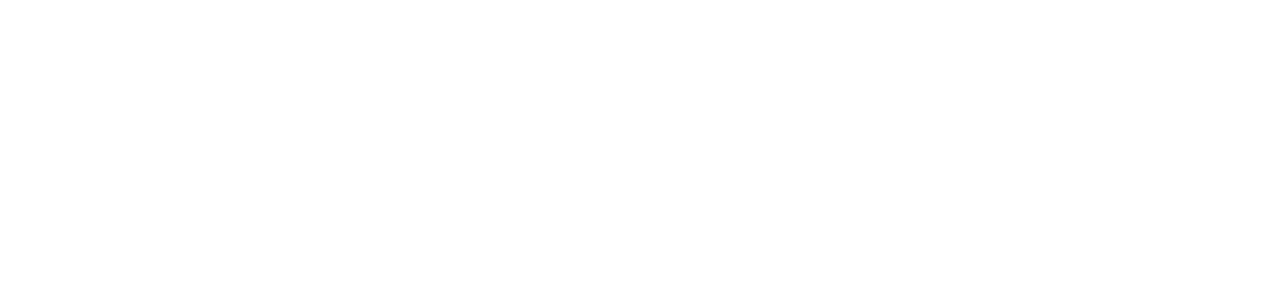
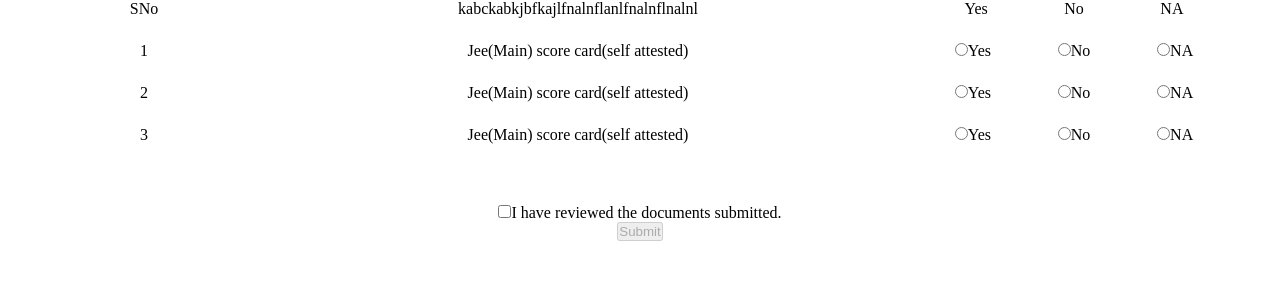
Before and after one commit to pkspyder007/admission-portal-iiitu, a React (Create React App) app in the folder client/: page /form1 in a window 1280 px wide. Shown: the top 300 px of the page. Built offline with nearby package versions, Linux system fonts and the light colour scheme; the HTML template or start-up script is replaced by a standard one.

Commit message:
Add form1 frontend

```diff
--- a/client/src/App.js
+++ b/client/src/App.js
@@ -5,6 +5,7 @@
 import RegistrationForm from './pages/Form3';
 import Login from './pages/Login';
 import Dashboard from './components/Dashboard';
+import Form1 from './pages/Form1';
 
 
 function App() {
@@ -15,6 +16,7 @@
           <Route path="/" exact={true} component={Dashboard} />
           <Route path="/login" exact={true} component={Login} />
           <Route path="/form3" exact={true} component={RegistrationForm} />
+          <Route path="/form1" exact={true} component={Form1} />
        </Switch>
       </BrowserRouter>
     </div>
--- /dev/null
+++ b/client/src/components/Field.jsx
@@ -0,0 +1,54 @@
+import React from "react";
+import "../css/Field.scss";
+import { Form, Input, Checkbox, Radio } from "antd";
+
+function Field({ children }) {
+  // const [form] = Form.useForm();
+  return (
+    <div className="field__container">
+      {/* <table>
+        <liead className="table__head">
+          <li>SNo</li>
+          <li>kabckabkjbfkajlfnalnflanlfnalnflnalnl</li>
+          <li>Yes</li>
+          <li>No</li>
+          <li>NA</li>
+        </liead>
+        <tbody className="table__body">{children}</tbody>
+      </table> */}
+      <ul>
+      <li>SNo</li>
+          <li>kabckabkjbfkajlfnalnflanlfnalnflnalnl</li>
+          <div style={{display: 'flex',justifyContent:'space-evenly'}}>
+          <li>Yes</li>
+          <li>No</li>
+          <li>NA</li>
+          </div>
+      </ul>
+      {children}
+    </div>
+  );
+}
+
+export const DocRow = ({ sno, title, onChangeHandler }) => {
+  return (
+    <ul>
+      <li>{sno}</li>
+      <li>{title}</li>
+
+      <Radio.Group onChange={(e) => onChangeHandler(sno, e.target.value)}>
+        <li>
+          <Radio value="YES">Yes</Radio>
+        </li>
+        <li>
+          <Radio value="NO">No</Radio>
+        </li>
+        <li>
+          <Radio value="NA">NA</Radio>
+        </li>
+      </Radio.Group>
+    </ul>
+  );
+};
+
+export default Field;
--- /dev/null
+++ b/client/src/css/Field.scss
@@ -0,0 +1,35 @@
+.field__container{
+    // table{
+    //   width: 100%;
+    //   text-align: center;
+    // }
+    // display:grid;
+    // margin:0 20px;
+    // grid-template-rows: .5fr 7fr .5fr .5fr .5fr;
+    // text-align: center;
+    // ul{
+    //     display: flex;
+    //     // flex-direction: column;
+    // }
+
+    ul {
+        display:grid;
+        margin:0 20px;
+        grid-template-columns: 2fr 5fr 3fr ;
+        text-align: center;
+        list-style: none;
+        margin-bottom: 24px;
+        .ant-radio-group  {
+            display: flex;
+            justify-content: space-evenly;
+            // grid-template-rows: repeat(0.5fr,3);
+        }
+    }
+
+}
+
+.review__container{
+    display:flex;
+    flex-direction: column;
+    align-items: center;
+}
--- /dev/null
+++ b/client/src/pages/Form1.jsx
@@ -0,0 +1,89 @@
+import { Button, Checkbox, notification } from "antd";
+import Axios from "axios";
+import React, { useState } from "react";
+import Field, { DocRow } from "../components/Field";
+import "../css/Field.scss";
+
+function Form1() {
+  const [isChecked, setIsChecked] = useState(false);
+
+  const [docs, setDocs] = useState([
+    {
+      sno: "1",
+      title: "Jee(Main) score card(self attested)",
+      res: "",
+    },
+    {
+      sno: "2",
+      title: "Jee(Main) score card(self attested)",
+      res: "",
+    },
+    {
+      sno: "3",
+      title: "Jee(Main) score card(self attested)",
+      res: "",
+    },
+  ]);
+
+  const changeHandler = (sno, val) => {
+    //   console.log(sno, val);
+    setDocs((prevState) => {
+      prevState[sno - 1].res = val;
+      return [...prevState];
+    });
+  };
+
+  const submitHandler = () => {
+    Axios({
+      url: "/api/student/form1",
+      method: "POST",
+      data: docs,
+      headers: { "x-access-token": localStorage.getItem("x-access-token") },
+    }).then(e=>{
+        notification["success"]({
+            message: 'Form submitted'
+        })
+    }).catch(err => {
+        notification["error"]({
+            message: 'Your request failed'
+        })
+    })
+  };
+
+
+
+  return (
+    <>
+      <Field>
+        {docs.map((doc) => (
+          <DocRow
+            sno={doc.sno}
+            key={doc.sno}
+            title={doc.title}
+            onChangeHandler={changeHandler}
+          />
+        ))}
+      </Field>
+      <br /> <br />
+      <div className="review__container">
+        <span>
+          <Checkbox
+            checked={isChecked}
+            onChange={(e) => setIsChecked(e.target.checked)}
+          />
+          I have reviewed the documents submitted.
+        </span>
+        <Button
+          type="primary"
+          size="large"
+          disabled={!isChecked}
+          onClick={submitHandler}
+        >
+          Submit
+        </Button>
+      </div>
+    </>
+  );
+}
+
+export default Form1;
```
Also changed, not shown: 2 other files (tests, documents, lock files or other folders).
